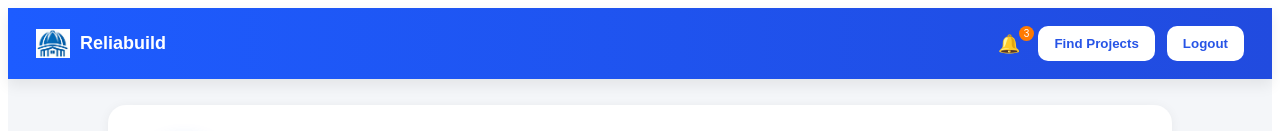
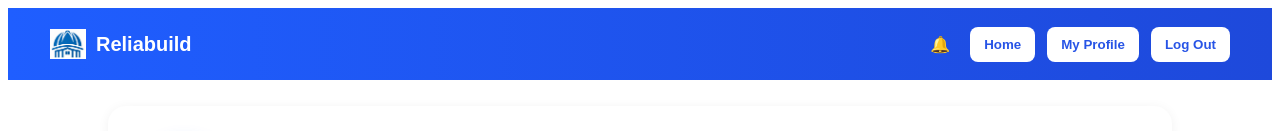
Before and after one commit to BT3103AppDev1/L1_Group_22, a Vue app: page /contractor/profile in a window 1280 px wide. Shown: the top 131 px of the page. Built offline with nearby package versions, Linux system fonts and the light colour scheme.

Commit message:
Integrated ToolBar.vue into contractor home and profile

```diff
--- a/src/components/ToolBar.vue
+++ b/src/components/ToolBar.vue
@@ -2,12 +2,15 @@
     <div class="home">
       <header class="top-header">
         <div class="logo-section">
-          <img :src="reliabuildLogo" alt="Reliabuild Logo" class="logo-image" />
+          <img src="@/assets/reliabuild_logo.jpg" alt="Reliabuild Logo" class="logo-image" />
           <div class="logo-text">Reliabuild</div>
         </div>
 
         <div class="top-actions">
           <button class="icon-btn" type="button">🔔</button>
+          <button class="home-btn" type=""button @click="goToHome">
+            Home
+          </button>
           <button class="profile-btn" type="button" @click="goToProfile">
             My Profile
           </button>
@@ -19,14 +22,18 @@
     </div>
 </template>
 
-<script>
-import { getAuth, signOut } from "firebase/auth"
+<script setup>
+import { signOut } from "firebase/auth"
 import { useRouter } from "vue-router"
-import { computed, onMounted, ref } from "vue"
-import reliabuildLogo from "@/assets/reliabuild_logo.jpg"
+
+const router = useRouter()
 
 function goToProfile() {
     router.push("/contractor/profile")
+}
+
+function goToHome() {
+  router.push("/contractor-home")
 }
 
 async function logout() {
@@ -41,7 +48,7 @@ async function logout() {
 
 <style scoped>
 .home {
-    min-height: 100vh;
+    min-height: 0vh;
     background: #f3f7fb;
     font-family: Arial, sans-serif;
     color: #1f2937;
@@ -82,6 +89,7 @@ async function logout() {
 
 .icon-btn,
 .profile-btn,
+.home-btn,
 .logout-btn {
     border: none;
     border-radius: 8px;
@@ -98,6 +106,7 @@ async function logout() {
 }
 
 .profile-btn,
+.home-btn,
 .logout-btn {
     background: white;
     color: #2754e6;
--- a/src/views/ContractorHome.vue
+++ b/src/views/ContractorHome.vue
@@ -151,10 +151,9 @@
   <script setup>
   import { computed, onMounted, ref } from "vue"
   import { useRouter } from "vue-router"
-  import { getAuth, signOut } from "firebase/auth"
+  import { getAuth } from "firebase/auth"
   import { collection, getDocs, orderBy, query } from "firebase/firestore"
   import { db } from "@/firebase"
-  import reliabuildLogo from "@/assets/reliabuild_logo.jpg"
   import ToolBar from "@/components/ToolBar.vue"
 
   const router = useRouter()
@@ -335,18 +334,6 @@
     router.push(`/contractor/job-details/${job.id}`)
   }
 
-  function goToProfile() {
-    router.push("/contractor/profile")
-  }
-
-  async function logout() {
-    try {
-      await signOut(auth)
-      router.push("/")
-    } catch (err) {
-      console.log(err)
-    }
-  }
   </script>
 
   <style scoped>
--- a/src/views/ContractorProfile.vue
+++ b/src/views/ContractorProfile.vue
@@ -1,18 +1,5 @@
 <template>
-    <div class="profile-page">
-      <header class="top-bar">
-        <div class="brand">
-          <img :src="logo" alt="Reliabuild" class="brand-logo" />
-          <span class="brand-name">Reliabuild</span>
-        </div>
-
-        <div class="top-right">
-          <button class="notif-btn">🔔<span class="notif-badge">3</span></button>
-          <button class="top-btn" @click="goFindProjects">Find Projects</button>
-          <button class="top-btn" @click="logout">Logout</button>
-        </div>
-      </header>
-
+    <ToolBar/>
       <div class="page-content">
         <section class="profile-card">
           <template v-if="!editing">
@@ -254,13 +241,12 @@
           </div>
         </section>
       </div>
-    </div>
   </template>
 
   <script setup>
   import { reactive, ref } from "vue"
   import { useRouter } from "vue-router"
-  import logo from "@/assets/reliabuild_logo.jpg"
+  import ToolBar from "@/components/ToolBar.vue"
 
   const router = useRouter()
 
```
Also changed, not shown: 1 other file (tests, documents, lock files or other folders). Lines whose indentation alone changed are shown as unchanged.
